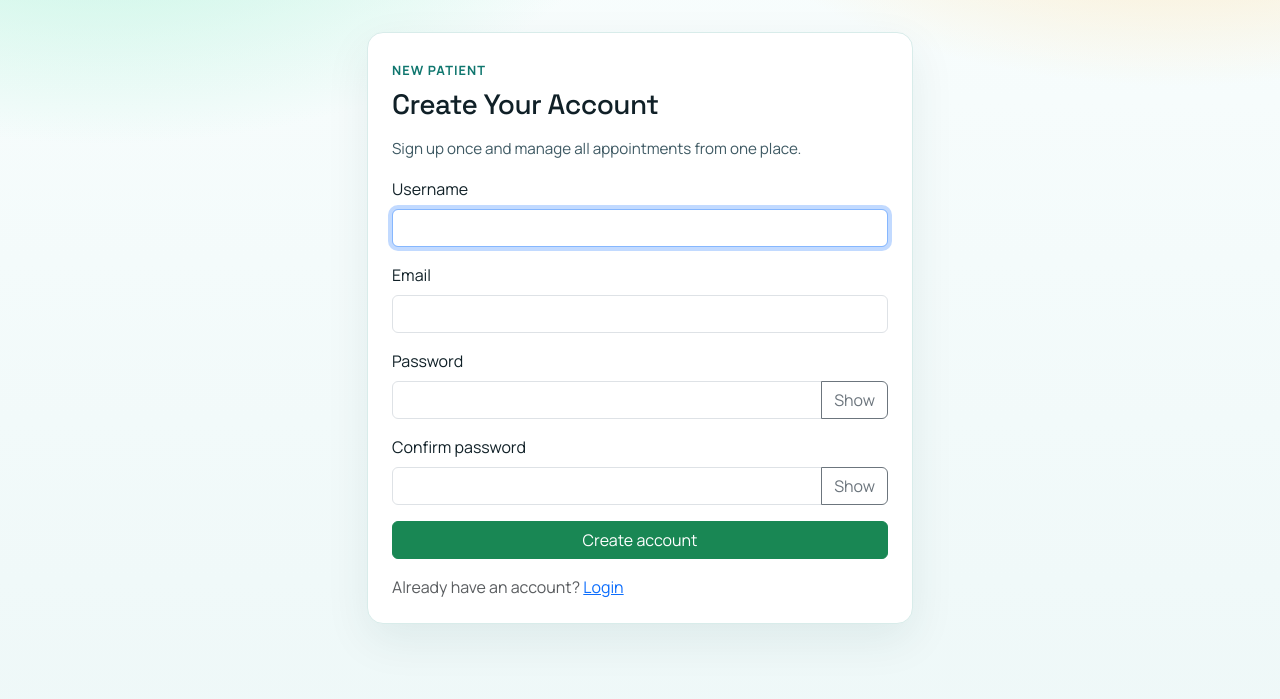
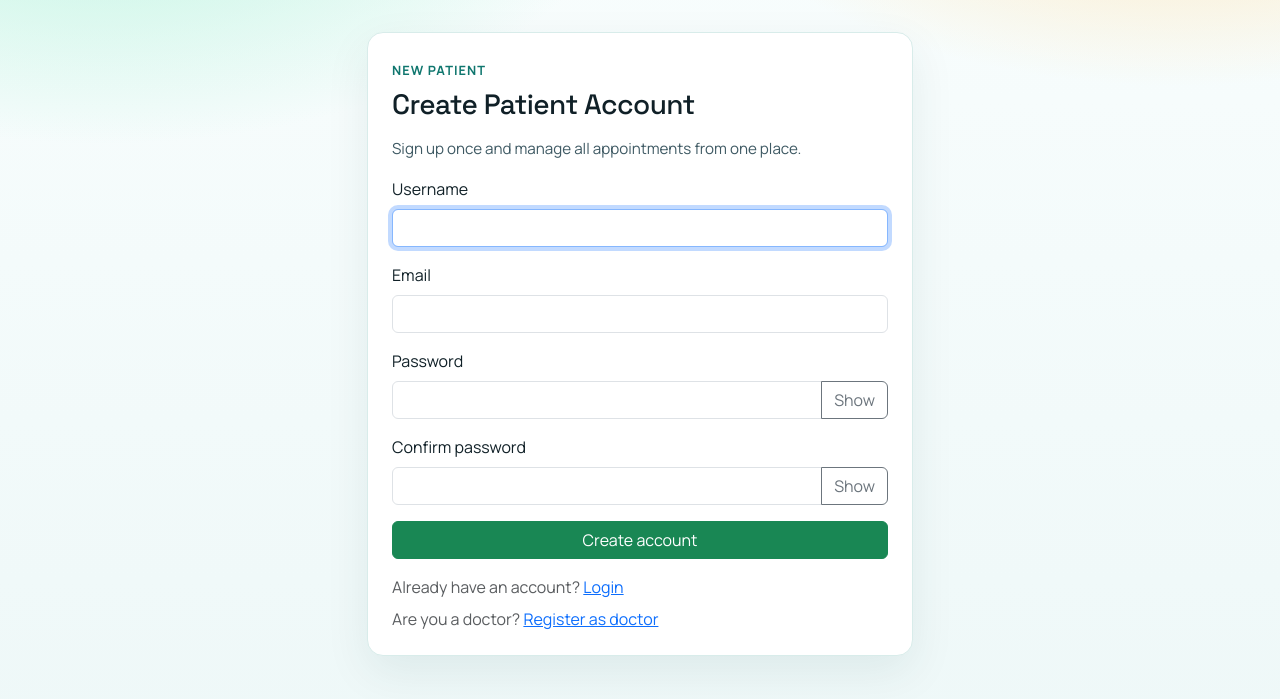
Before and after one commit to Kaif0333/curamind-ai, a Django app: page /accounts/register/ in a window 1280 px wide. Shown: the part 60-759 px from the top of the page. Run offline with Django 5.2, Linux system fonts and the light colour scheme.

Commit message:
feat: add doctor signup and patient status email notifications

```diff
--- a/config/urls.py
+++ b/config/urls.py
@@ -9,7 +9,7 @@ from rest_framework.permissions import AllowAny
 from rest_framework.renderers import JSONOpenAPIRenderer
 
 from users.forms import LoginForm
-from users.views import register_patient
+from users.views import register_patient, register_doctor
 from .views import home, docs, routes, health
 
 schema_view = get_schema_view(
@@ -46,7 +46,9 @@ urlpatterns = [
     path('login/', RedirectView.as_view(pattern_name='login', permanent=False)),
     path('logout/', RedirectView.as_view(pattern_name='logout', permanent=False)),
     path('register/', RedirectView.as_view(pattern_name='register', permanent=False)),
+    path('register/doctor/', RedirectView.as_view(pattern_name='register_doctor', permanent=False)),
     path('accounts/register/', register_patient, name='register'),
+    path('accounts/register/doctor/', register_doctor, name='register_doctor'),
 
     path(
         'accounts/login/',
--- a/users/api_views.py
+++ b/users/api_views.py
@@ -4,6 +4,7 @@ from rest_framework.permissions import IsAuthenticated
 from rest_framework.response import Response
 from django.shortcuts import get_object_or_404
 from .models import Appointment
+from .notifications import send_appointment_status_email
 from .serializers import (
     AppointmentSerializer,
     AppointmentCreateSerializer,
@@ -90,4 +91,7 @@ class AppointmentStatusUpdateAPI(generics.GenericAPIView):
         serializer.is_valid(raise_exception=True)
         appointment.status = serializer.validated_data["status"]
         appointment.save()
-        return Response(AppointmentSerializer(appointment).data, status=status.HTTP_200_OK)
+        email_sent = send_appointment_status_email(appointment)
+        payload = AppointmentSerializer(appointment).data
+        payload["email_sent"] = email_sent
+        return Response(payload, status=status.HTTP_200_OK)
--- a/users/forms.py
+++ b/users/forms.py
@@ -54,3 +54,24 @@ class PatientRegistrationForm(UserCreationForm):
         if commit:
             user.save()
         return user
+
+
+class DoctorRegistrationForm(UserCreationForm):
+    email = forms.EmailField(required=True, widget=forms.EmailInput(attrs={"class": "form-control"}))
+
+    class Meta:
+        model = User
+        fields = ["username", "email", "password1", "password2"]
+
+    def __init__(self, *args, **kwargs):
+        super().__init__(*args, **kwargs)
+        self.fields["username"].widget.attrs.update({"class": "form-control"})
+        self.fields["password1"].widget.attrs.update({"class": "form-control"})
+        self.fields["password2"].widget.attrs.update({"class": "form-control"})
+
+    def save(self, commit=True):
+        user = super().save(commit=False)
+        user.user_type = "doctor"
+        if commit:
+            user.save()
+        return user
--- a/users/templates/home.html
+++ b/users/templates/home.html
@@ -12,7 +12,8 @@
             <a class="btn btn-brand btn-lg" href="{% url 'role_redirect' %}">Open Dashboard</a>
         {% else %}
             <a class="btn btn-brand btn-lg" href="{% url 'login' %}">Login</a>
-            <a class="btn btn-success btn-lg" href="{% url 'register' %}">Register</a>
+            <a class="btn btn-success btn-lg" href="{% url 'register' %}">Register as Patient</a>
+            <a class="btn btn-outline-success btn-lg" href="{% url 'register_doctor' %}">Register as Doctor</a>
         {% endif %}
         <a class="btn btn-outline-dark btn-lg" href="/admin/">Admin</a>
     </div>
--- a/users/templates/registration/register.html
+++ b/users/templates/registration/register.html
@@ -5,8 +5,8 @@
     <div class="col-md-7 col-lg-6">
         <div class="ui-card">
             <div class="card-body p-4">
-                <span class="eyebrow">New Patient</span>
-                <h3 class="mb-3">Create Your Account</h3>
+                <span class="eyebrow">New {{ role_label|default:"Patient" }}</span>
+                <h3 class="mb-3">Create {{ role_label|default:"Patient" }} Account</h3>
                 <p class="muted-note">Sign up once and manage all appointments from one place.</p>
                 <form method="post">
                     {% csrf_token %}
@@ -38,6 +38,15 @@
                 <p class="mt-3 mb-0 text-muted">
                     Already have an account? <a href="{% url 'login' %}">Login</a>
                 </p>
+                {% if role_label == "Patient" %}
+                <p class="mt-2 mb-0 text-muted">
+                    Are you a doctor? <a href="{% url 'register_doctor' %}">Register as doctor</a>
+                </p>
+                {% else %}
+                <p class="mt-2 mb-0 text-muted">
+                    Registering as patient? <a href="{% url 'register' %}">Patient signup</a>
+                </p>
+                {% endif %}
             </div>
         </div>
     </div>
--- a/users/views.py
+++ b/users/views.py
@@ -3,14 +3,13 @@ from django.contrib.auth.decorators import login_required
 from django.contrib.auth import login
 from django.contrib import messages
 from django.http import HttpResponse, HttpResponseForbidden
-from django.core.mail import send_mail
 from django.core.exceptions import ValidationError
-from django.conf import settings
 from django.views.decorators.http import require_POST
 from django.db.models import Q
 from django.utils import timezone
 from .models import Appointment
-from .forms import AppointmentBookingForm, PatientRegistrationForm
+from .forms import AppointmentBookingForm, PatientRegistrationForm, DoctorRegistrationForm
+from .notifications import send_appointment_status_email
 
 
 def _require_user_type(user, expected_type):
@@ -18,23 +17,43 @@ def _require_user_type(user, expected_type):
 
 
 def register_patient(request):
+    return _register_user(
+        request,
+        form_class=PatientRegistrationForm,
+        template_name='registration/register.html',
+        role_label='Patient',
+        redirect_name='patient_dashboard',
+    )
+
+
+def register_doctor(request):
+    return _register_user(
+        request,
+        form_class=DoctorRegistrationForm,
+        template_name='registration/register.html',
+        role_label='Doctor',
+        redirect_name='doctor_dashboard',
+    )
+
+
+def _register_user(request, form_class, template_name, role_label, redirect_name):
     if request.user.is_authenticated:
         return redirect('role_redirect')
 
     if request.method == "POST":
-        form = PatientRegistrationForm(request.POST)
+        form = form_class(request.POST)
         if form.is_valid():
             user = form.save()
             login(request, user)
-            return redirect('patient_dashboard')
+            return redirect(redirect_name)
         form_errors = []
         for _, errors in form.errors.items():
             form_errors.extend(errors)
         messages.error(request, "; ".join(form_errors) or "Please fix the form errors.")
     else:
-        form = PatientRegistrationForm()
+        form = form_class()
 
-    return render(request, 'registration/register.html', {'form': form})
+    return render(request, template_name, {'form': form, 'role_label': role_label})
 
 
 @login_required
@@ -157,13 +176,8 @@ def approve_appointment(request, appointment_id):
         ))
         return redirect('doctor_dashboard')
 
-    send_mail(
-        'Appointment Approved',
-        f'Your appointment on {appointment.date} is approved.',
-        settings.DEFAULT_FROM_EMAIL,
-        [appointment.patient.email],
-        fail_silently=True
-    )
+    if not send_appointment_status_email(appointment):
+        messages.warning(request, "Appointment approved, but confirmation email could not be sent.")
 
     return redirect('doctor_dashboard')
 
@@ -187,12 +201,7 @@ def reject_appointment(request, appointment_id):
         ))
         return redirect('doctor_dashboard')
 
-    send_mail(
-        'Appointment Rejected',
-        'Your appointment was rejected.',
-        settings.DEFAULT_FROM_EMAIL,
-        [appointment.patient.email],
-        fail_silently=True
-    )
+    if not send_appointment_status_email(appointment):
+        messages.warning(request, "Appointment rejected, but confirmation email could not be sent.")
 
     return redirect('doctor_dashboard')
```
Also changed, not shown: users/notifications.py (added, +38 -0 lines), users/tests.py (+53 -0 lines).
